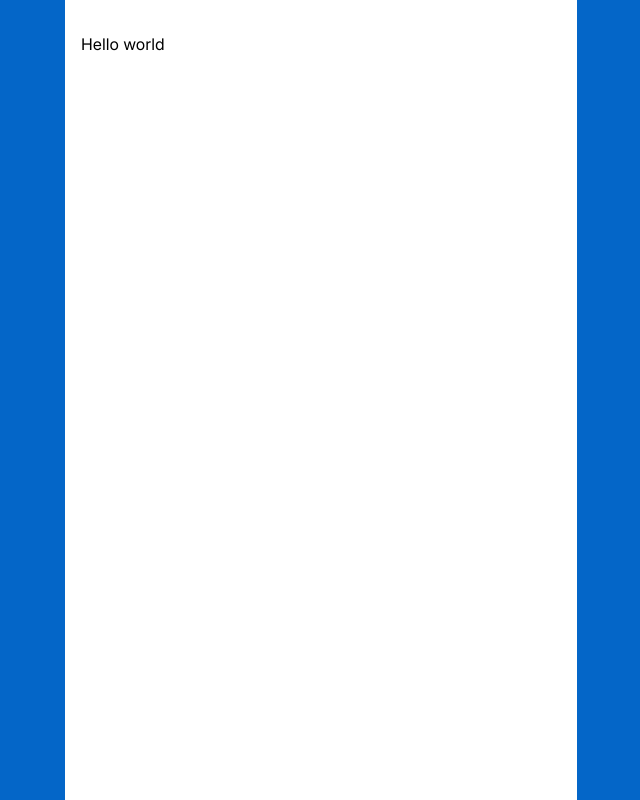
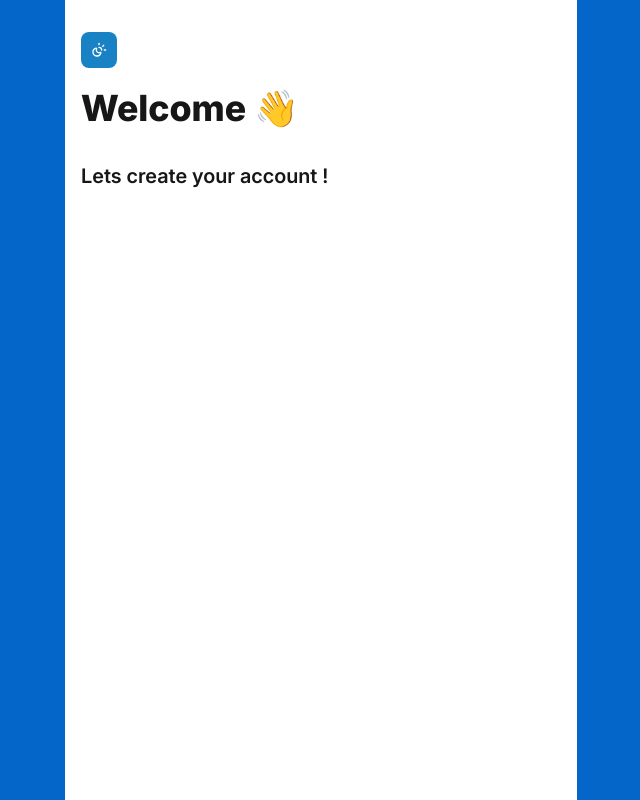
Before and after one commit to tasha-dev/podcast-pwa-showcase, a Next.js app: page / in a window 1280 px wide. Shown: the whole page, without its empty margins (319-959 px from the left). Built offline with nearby package versions, Linux system fonts and the light colour scheme.

Commit message:
added theme toggler

```diff
--- a/app/layout.tsx
+++ b/app/layout.tsx
@@ -5,6 +5,8 @@ import { RootLayoutProps } from "@/type/component";
 import localFont from "next/font/local";
 import "@/app/style.css";
 import type { Metadata } from "next";
+import { ThemeProvider } from "next-themes";
+import { Toaster } from "sonner";
 
 // Defining metadata
 export const metadata: Metadata = {
@@ -131,11 +133,19 @@ export default function RootLayout({ children }: RootLayoutProps) {
   // Returning JSX
   return (
     <html suppressHydrationWarning lang="en">
-      <body className={cn("bg-base overflow-hidden", interFont.className)}>
-        <div className="lg:max-w-lg px-4 lg:py-8 py-4 mx-auto overflow-x-hidden overflow-y-auto h-dvh bg-white">
-          {children}
-        </div>
-      </body>
+      <ThemeProvider>
+        <body
+          className={cn(
+            "dark:bg-base-light bg-base overflow-hidden",
+            interFont.className,
+          )}
+        >
+          <Toaster richColors position="bottom-center" />
+          <div className="lg:max-w-lg px-4 lg:py-8 py-4 mx-auto overflow-x-hidden overflow-y-auto h-dvh bg-white dark:bg-neutral-900 text-neutral-900">
+            {children}
+          </div>
+        </body>
+      </ThemeProvider>
     </html>
   );
 }
--- a/app/page.tsx
+++ b/app/page.tsx
@@ -1,10 +1,17 @@
 // Codes by mahdi tasha
+// Importing part
+import ThemeToggler from "@/component/ui/themeToggler";
+
 // Creating and Exporting home page as default
 export default function HomePage() {
   // Returning JSX
   return (
-    <div>
-      <h1>Hello world</h1>
-    </div>
+    <>
+      <ThemeToggler />
+      <div className="prose dark:prose-invert prose-neutral">
+        <h1>Welcome 👋</h1>
+        <h3>Lets create your account !</h3>
+      </div>
+    </>
   );
 }
--- a/app/style.css
+++ b/app/style.css
@@ -1,6 +1,10 @@
 /* Codes by mahdi tasha */
 /* Importing part */
 @import "tailwindcss";
+@plugin "@tailwindcss/typography";
+
+/* Defining custom variant for dark mode */
+@custom-variant dark (&:is([data-theme="dark"] *));
 
 /* Defining base theme settings */
 @theme base {
--- /dev/null
+++ b/component/ui/button.tsx
@@ -0,0 +1,30 @@
+// Codes by mahdi tasha
+// Importing part
+import { cn } from "@/lib/util";
+import { ButtonProps } from "@/type/component";
+
+// Creating and exporting Button component as default
+export default function Button({
+   variant = "primary",
+   size = "normal",
+   className,
+   ...props
+}: ButtonProps) {
+   // Returning JSX
+   return (
+      <button
+         className={cn(
+            "font-normal text-sm rounded-lg outline-none cursor-pointer",
+            "duration-500 transition-all active:scale-90 ring-0 focus-visible:ring-3",
+            size === "normal"
+               ? "h-9 px-3"
+               : "size-9 flex items-center justify-center",
+            variant === "primary"
+               ? "hover:bg-base text-white bg-base-light ring-base/40"
+               : "bg-white text-base ring-base/40",
+            className,
+         )}
+         {...props}
+      />
+   );
+}
--- /dev/null
+++ b/component/ui/themeToggler.tsx
@@ -0,0 +1,28 @@
+// Codes by mahdi tasha
+// Forcing next.js to render this component as client side
+"use client";
+
+// Importing part
+import { useTheme } from "next-themes";
+import Button from "./button";
+import { SunMoon } from "lucide-react";
+import Tooltip from "./tooltip";
+
+// Creating and exporting ThemeToggler component as default
+export default function ThemeToggler() {
+  // Defining hooks
+  const { setTheme } = useTheme();
+
+  // Returning JSX
+  return (
+    <Tooltip triggerAsChild content="Toggle Theme" className="mb-5">
+      <Button
+        variant="primary"
+        onClick={() => setTheme((prev) => (prev === "dark" ? "light" : "dark"))}
+        size="icon"
+      >
+        <SunMoon className="size-4" />
+      </Button>
+    </Tooltip>
+  );
+}
--- /dev/null
+++ b/component/ui/tooltip.tsx
@@ -0,0 +1,65 @@
+// Codes by mahdi tasha
+// Forcing next.js to render this component as client side component
+"use client";
+
+// Importing part
+import { TooltipProps } from "@/type/component";
+import Button from "./button";
+import { useState } from "react";
+import { AnimatePresence, motion } from "framer-motion";
+import { cn } from "@/lib/util";
+
+// Creating and exporting Tooltip component as default
+export default function Tooltip({
+  children,
+  content,
+  triggerAsChild = false,
+  className,
+}: TooltipProps) {
+  // Defining hooks
+  const [open, setOpen] = useState<boolean>(false);
+
+  // Returning JSX
+  return (
+    <div
+      className={cn("relative block w-fit", className)}
+      onPointerEnter={() => setOpen(true)}
+      onPointerLeave={() => setOpen(false)}
+    >
+      {triggerAsChild ? children : <Button>{children}</Button>}
+      <AnimatePresence key="Tooltip-Content">
+        {open && (
+          <motion.div
+            className="absolute top-full left-0 text-base shrink-0"
+            transition={{
+              duration: 0.4,
+              ease: "easeInOut",
+            }}
+            initial={{
+              opacity: 0,
+              y: -3,
+              filter: "blur(10px)",
+            }}
+            animate={{
+              opacity: 1,
+              y: 0,
+              filter: "blur(0px)",
+            }}
+            exit={{
+              opacity: 0,
+              y: -3,
+              filter: "blur(10px)",
+            }}
+          >
+            <div className="size-0 border-5 border-t-0 border-transparent border-b-current ml-4 mt-1" />
+            <div className="bg-current h-9 px-3 rounded-md shadow-lg z-50 flex items-center justify-center">
+              <p className="text-center text-sm text-white whitespace-nowrap">
+                {content}
+              </p>
+            </div>
+          </motion.div>
+        )}
+      </AnimatePresence>
+    </div>
+  );
+}
--- a/package.json
+++ b/package.json
@@ -10,13 +10,18 @@
   },
   "dependencies": {
     "clsx": "^2.1.1",
+    "framer-motion": "^12.38.0",
+    "lucide-react": "^1.11.0",
     "next": "16.2.4",
+    "next-themes": "^0.4.6",
     "react": "19.2.4",
     "react-dom": "19.2.4",
+    "sonner": "^2.0.7",
     "tailwind-merge": "^3.5.0"
   },
   "devDependencies": {
     "@tailwindcss/postcss": "^4",
+    "@tailwindcss/typography": "^0.5.19",
     "@types/node": "^20",
     "@types/react": "^19",
     "@types/react-dom": "^19",
--- a/type/component.ts
+++ b/type/component.ts
@@ -1,8 +1,20 @@
 // Codes by mahdi tasha
 // Importing part
-import { ReactNode } from "react";
+import { ComponentProps, ReactNode } from "react";
 
 // Creating and exprting type of props for components
 export interface RootLayoutProps {
   children: ReactNode;
 }
+
+export interface ButtonProps extends ComponentProps<"button"> {
+  variant?: "primary" | "secondary";
+  size?: "normal" | "icon";
+}
+
+export interface TooltipProps {
+  children: ReactNode;
+  triggerAsChild?: boolean;
+  content: string;
+  className?: string;
+}
```
Also changed, not shown: 1 other file (tests, documents, lock files or other folders).
